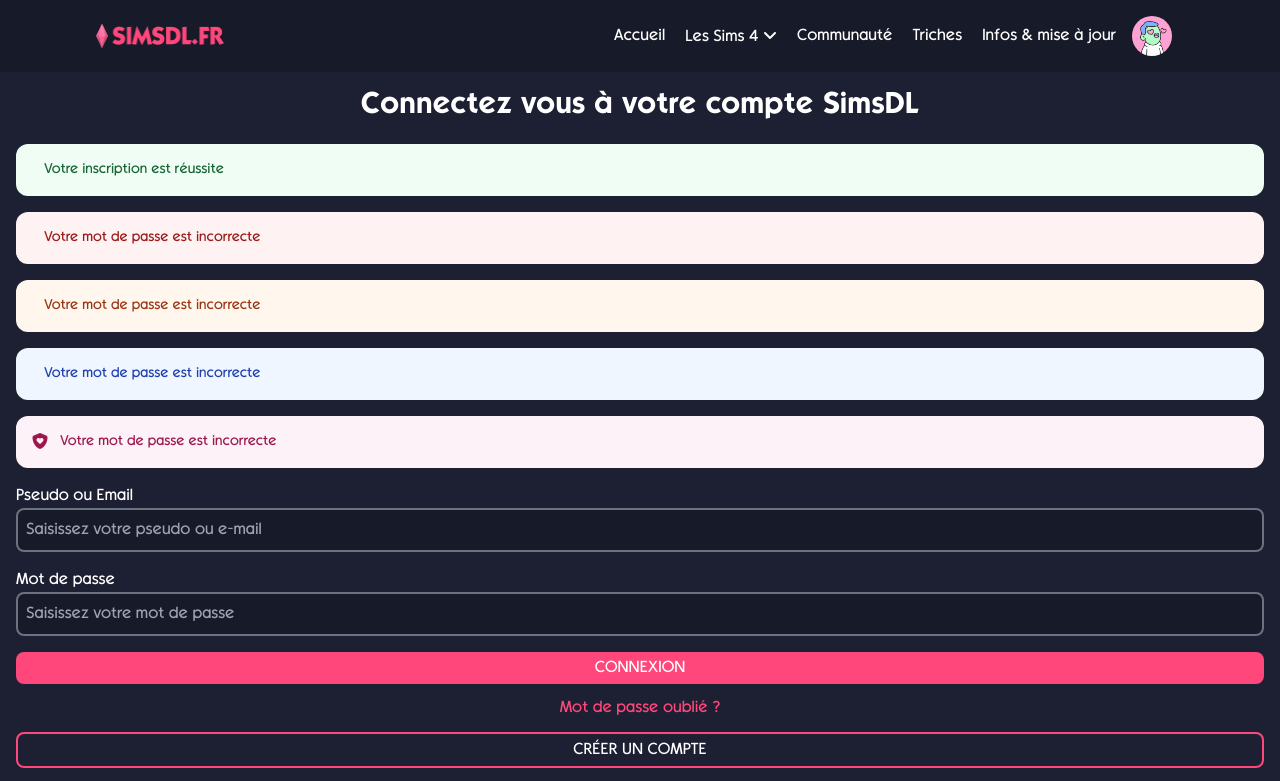
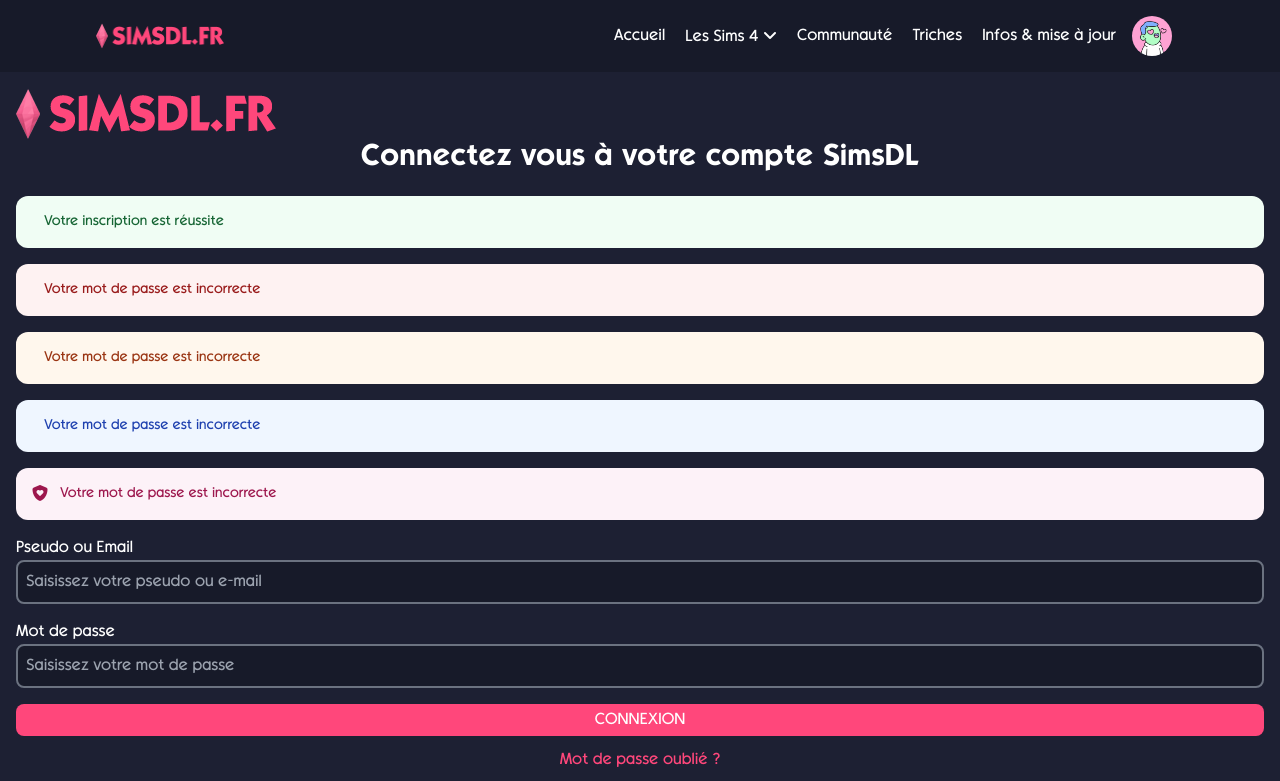
Before and after one commit to Jok-Rr/simsdl-frontend, a website: page login-page.html in a window 1280 px wide. Shown: the top 781 px of the page. Drawn offline with nearby package versions, Linux system fonts and the light colour scheme.

Commit message:
feat(auth page): add logo

```diff
--- a/login-page.html
+++ b/login-page.html
@@ -90,6 +90,9 @@
     <main class="grid grid-cols-4 gap-4 p-4 pt-[88px]">
         <!-- Module Welcome -->
         <div id="welcome" class="col-span-4 text-center">
+            <figure>
+                <a href="./index.html"><img src="./assets/images/logo.png" alt="" class="w-1/4 m-auto my-10" /></a>
+            </figure>
             <h1 class="text-3xl">Connectez vous à votre compte SimsDL</h1>
         </div>
         <form action="" class="grid grid-cols-4 col-span-4 gap-4" method="post">
```
Also changed, not shown: password-reset-page.html (+3 -0 lines), register-page.html (+3 -0 lines).
